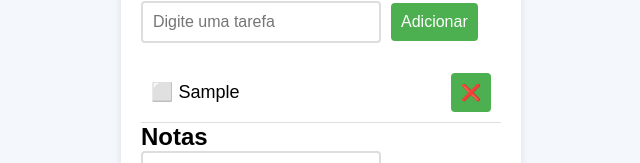
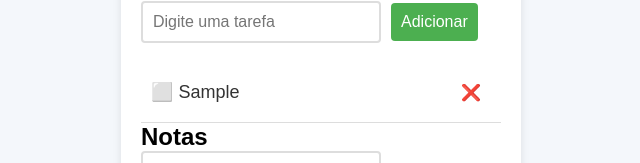
Before and after one commit to akyparfait/NoteAkpa, a React (Vite) app in the folder noteakpa/: page / in a window 1280 px wide. Both pictures are taken after typing "Sample" into the empty fields and a click on the button "Adicionar". Shown: the part 303-466 px from the top of the page, without its empty margins (319-959 px from the left). Built offline with nearby package versions, Linux system fonts and the light colour scheme; no server answers.

Commit message:
Corrigindo erros

```diff
--- a/noteakpa/src/App.tsx
+++ b/noteakpa/src/App.tsx
@@ -67,6 +67,7 @@ function App() {
         setNoteInput("");
     };
 
+
     const removeNote = (id: number) => {
         fetch(`http://localhost:5000/notes/${id}`, {
             method: "DELETE",
--- a/noteakpa/src/todo.tsx
+++ b/noteakpa/src/todo.tsx
@@ -13,10 +13,28 @@ type TodoProps = {
 export const Todo: React.FC<TodoProps> = ({ todo, toggleTodo, removeTodo }) => {
     return (
         <li className={todo.completed ? "completed" : ""}>
-            <span onClick={() => toggleTodo(todo.id)}>
+            <span
+                onClick={() => toggleTodo(todo.id)}
+                style={{
+                    cursor: "pointer",
+                    textDecoration: todo.completed ? "line-through" : "none",
+                    color: todo.completed ? "#aaa" : "#333",
+                }}
+            >
                 {todo.completed ? "✅ " : "⬜ "} {todo.text}
             </span>
-            <button onClick={() => removeTodo(todo.id)}>❌</button>
+            <button
+                onClick={() => removeTodo(todo.id)}
+                style={{
+                    background: "none",
+                    border: "none",
+                    color: "#f44336",
+                    cursor: "pointer",
+                    fontSize: "16px",
+                }}
+            >
+                ❌
+            </button>
         </li>
     );
 };
```
